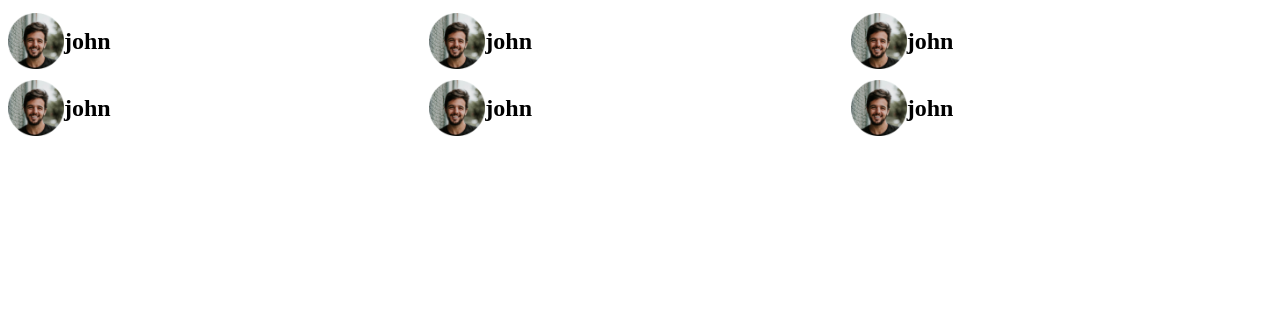
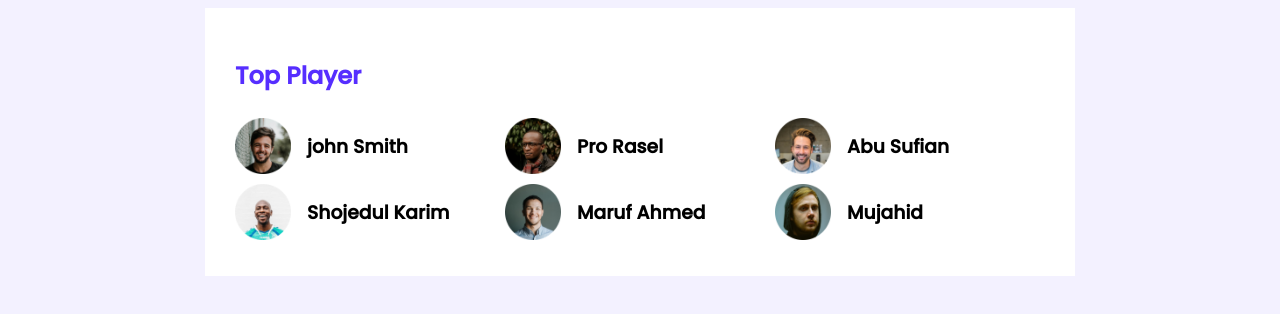
Before and after one commit to arjun1571/leader-bord-css3, a plain HTML site: page index.html in a window 1280 px wide. Drawn offline with Linux system fonts and the light colour scheme.

Commit message:
top player padding and jestify work done

```diff
--- a/index.html
+++ b/index.html
@@ -12,32 +12,33 @@
     <header></header>
     <main>
       <!-- top players and top blogs -->
-      <section>
+      <section class="container">
         <div class="top-players">
+          <h2 class="section-title">Top Player</h2>
           <div class="players">
             <div class="player">
               <img src="images/players/player-1.png" alt="" />
-              <h2>john</h2>
+              <h3 class="player-name">john Smith</h3>
             </div>
             <div class="player">
-              <img src="images/players/player-1.png" alt="" />
-              <h2>john</h2>
+              <img src="images/players/player-2.png" alt="" />
+              <h3 class="player-name">Pro Rasel</h3>
             </div>
             <div class="player">
-              <img src="images/players/player-1.png" alt="" />
-              <h2>john</h2>
+              <img src="images/players/player-3.png" alt="" />
+              <h3 class="player-name">Abu Sufian</h3>
             </div>
             <div class="player">
-              <img src="images/players/player-1.png" alt="" />
-              <h2>john</h2>
+              <img src="images/players/player-4.png" alt="" />
+              <h3 class="player-name">Shojedul Karim</h3>
             </div>
             <div class="player">
-              <img src="images/players/player-1.png" alt="" />
-              <h2>john</h2>
+              <img src="images/players/player-5.png" alt="" />
+              <h3 class="player-name">Maruf Ahmed</h3>
             </div>
             <div class="player">
-              <img src="images/players/player-1.png" alt="" />
-              <h2>john</h2>
+              <img src="images/players/player-6.png" alt="" />
+              <h3 class="player-name">Mujahid</h3>
             </div>
           </div>
         </div>
--- a/style.css
+++ b/style.css
@@ -1,4 +1,27 @@
+/* fonts */
+@import url("https://fonts.googleapis.com/css2?family=Poppins:wght@500&display=swap");
+
+/* common style\] */
+body {
+  font-family: "Poppins", sans-serif;
+  background-color: #f3f1ff;
+}
+main {
+  display: flex;
+  justify-content: center;
+}
+.container {
+  background-color: #ffffff;
+  width: 870px;
+}
 /* top players style */
+.top-players {
+  padding: 30px;
+}
+.section-title {
+  color: #562eff;
+  font-size: 24px;
+}
 .players {
   display: grid;
   grid-template-columns: repeat(3, 1fr);
@@ -11,3 +34,6 @@
   width: 56px;
   height: 56px;
 }
+.player-name {
+  padding-left: 16px;
+}
```
